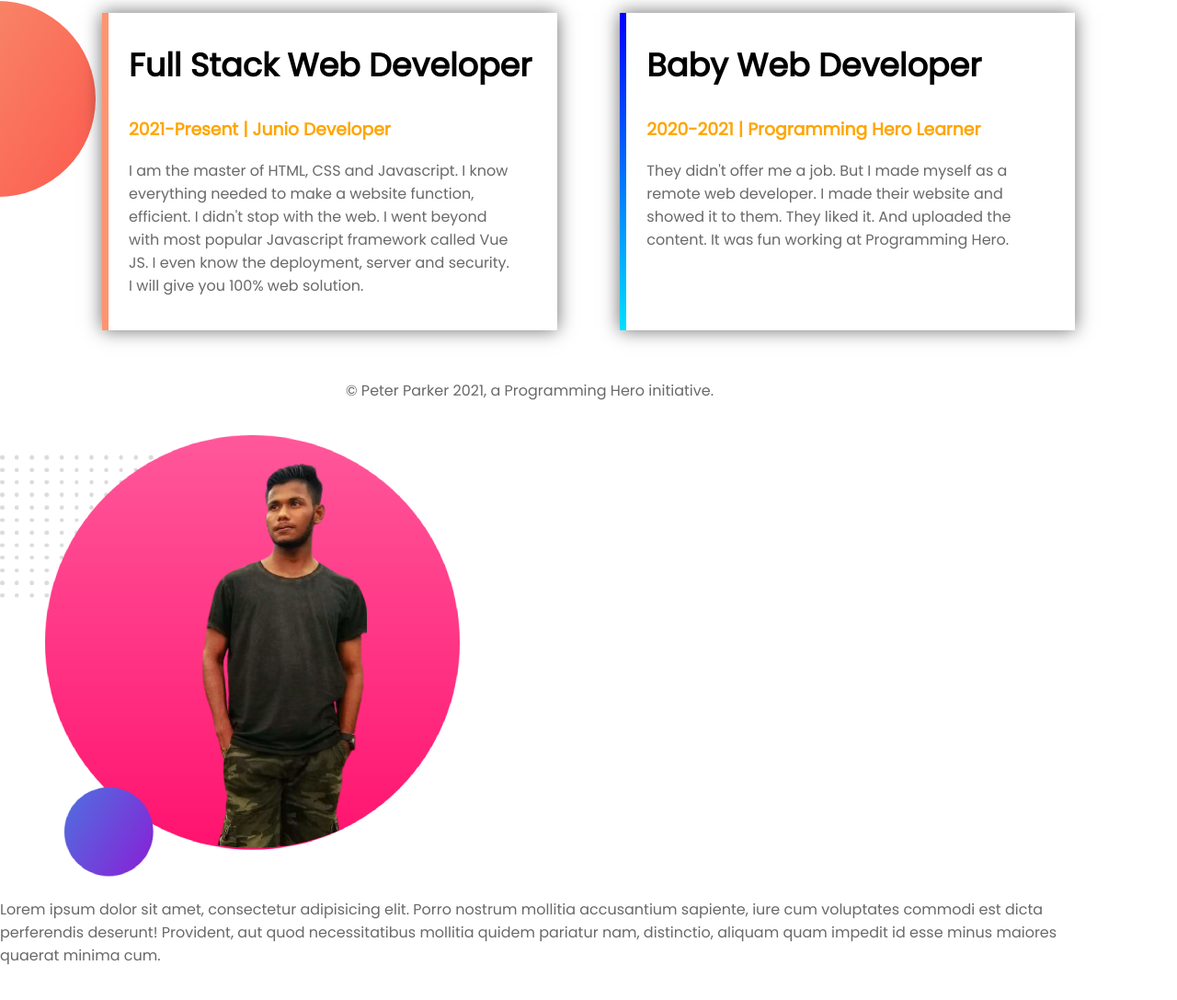
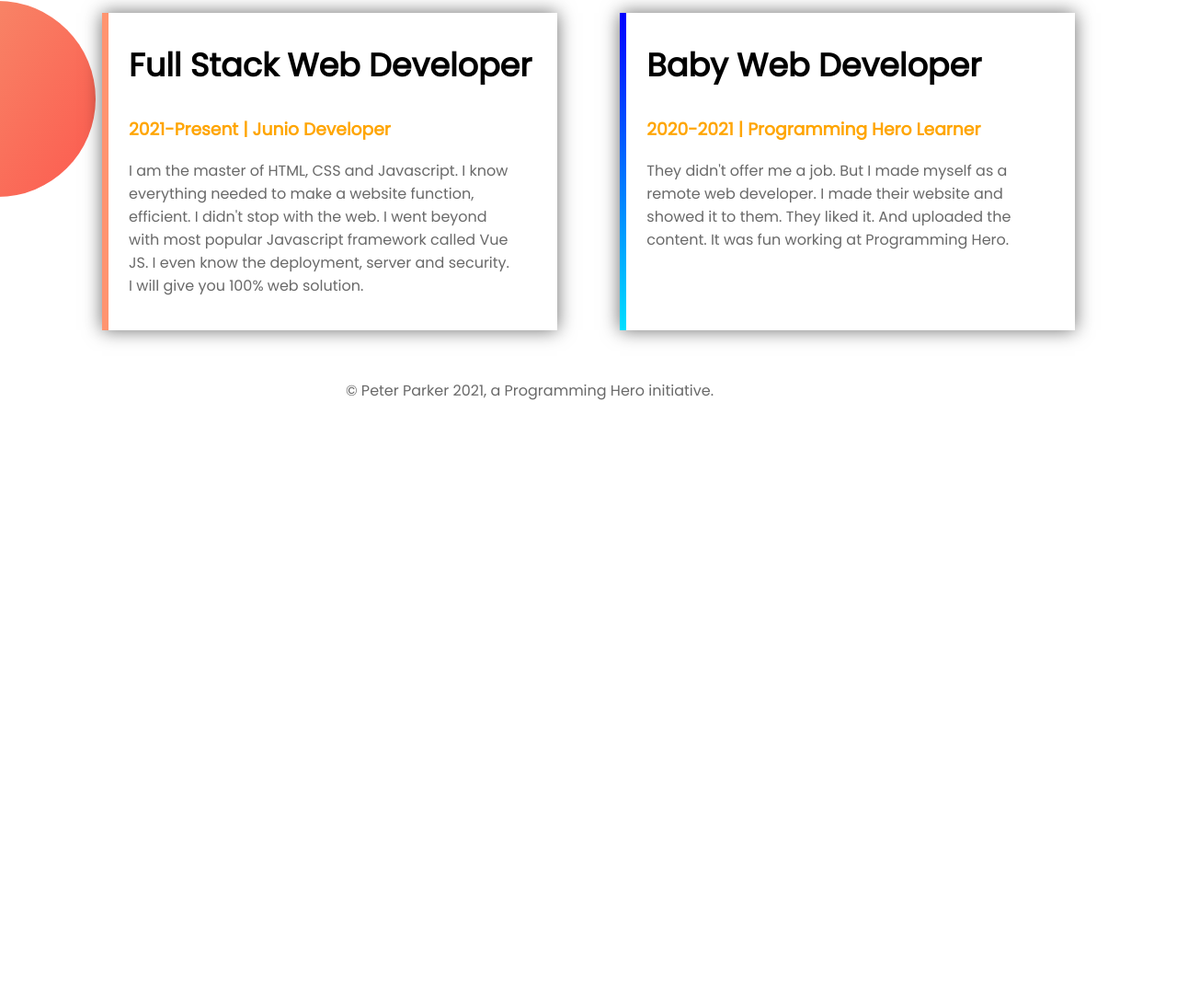
Before and after one commit to jayeen28/jayeen-port, a plain HTML site: page index.html in a window 1280 px wide. Shown: the part 1308-2395 px from the top of the page at 92% size. After the commit the page ends 1781 px from the top, so only its background shows below. Drawn offline with Linux system fonts and the light colour scheme.

Commit message:
practice section removed

```diff
--- a/index.html
+++ b/index.html
@@ -67,17 +67,5 @@
     <footer>
         <p style="text-align:center;">© Peter Parker 2021, a Programming Hero initiative.</p>
     </footer>
-
-    <section class="practice">
-        <div class="img">
-            <img src="images/jayeen-port-2.png" alt="practice pic">
-        </div>
-
-        <div class="para">
-            <p>
-                Lorem ipsum dolor sit amet, consectetur adipisicing elit. Porro nostrum mollitia accusantium sapiente, iure cum voluptates commodi est dicta perferendis deserunt! Provident, aut quod necessitatibus mollitia quidem pariatur nam, distinctio, aliquam quam impedit id esse minus maiores quaerat minima cum.
-            </p>
-        </div>
-    </section>
 </body>
 </html>
```
